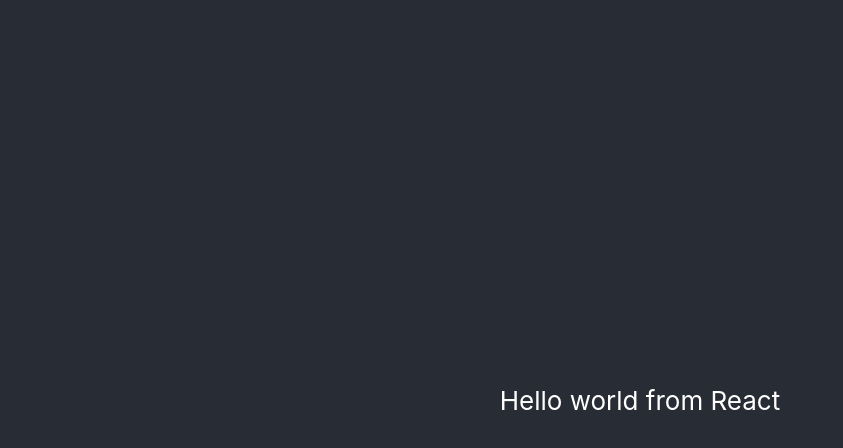
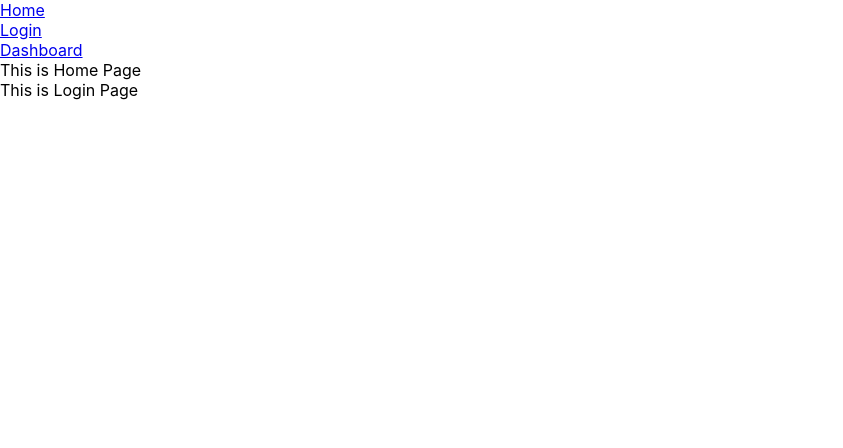
Before and after one commit to Fredomontero/spendify, a React (Create React App) app: page /login in a window 1280 px wide. Shown: the top 448 px of the page, without its empty margins (0-843 px from the left). Built offline with nearby package versions, Linux system fonts and the light colour scheme.

Commit message:
Working with react-router

```diff
--- a/package.json
+++ b/package.json
@@ -8,6 +8,7 @@
     "@testing-library/user-event": "^7.2.1",
     "react": "^16.13.1",
     "react-dom": "^16.13.1",
+    "react-router": "^5.2.0",
     "react-router-dom": "^5.2.0",
     "react-scripts": "3.4.1"
   },
--- a/src/App.js
+++ b/src/App.js
@@ -1,15 +1,27 @@
 import React from 'react';
+import {
+  BrowserRouter as Router,
+  Route,
+  Link
+} from 'react-router-dom'
 import './App.css';
+
+import Login from './components/login/login.component';
+import Home from './components/home/home.component';
+import Dashboard from './components/dashboard/dashboard.component';
 
 function App() {
   return (
-    <div className="App">
-      <header className="App-header">
-        <p>
-          Hello world from React
-        </p>
-      </header>
-    </div>
+    <Router>
+      <div>
+        <Link to="/">Home</Link><br/>
+        <Link to="/login">Login</Link><br/>
+        <Link to="/dashboard">Dashboard</Link><br/>
+      </div>
+      <Route path='/' component={Home}/>
+      <Route path='/login' component={Login}/>
+      <Route path='/dashboard' component={Dashboard}/>
+    </Router>
   );
 }
 
--- /dev/null
+++ b/src/components/dashboard/dashboard.component.jsx
@@ -0,0 +1,9 @@
+import React from 'react';
+
+const Dashboard = () => {
+  return(
+    <div>This is Dashboard Page</div>
+  )
+}
+
+export default Dashboard;
--- /dev/null
+++ b/src/components/home/home.component.jsx
@@ -0,0 +1,9 @@
+import React from 'react';
+
+const Home = () => {
+  return(
+    <div>This is Home Page</div>
+  )
+}
+
+export default Home;
--- /dev/null
+++ b/src/components/login/login.component.jsx
@@ -0,0 +1,14 @@
+import React from 'react';
+
+const Login = (props) => {
+
+  React.useEffect(() => {
+    console.log(props);
+  }, []);
+
+  return(
+    <div>This is Login Page</div>
+  )
+}
+
+export default Login;
```
